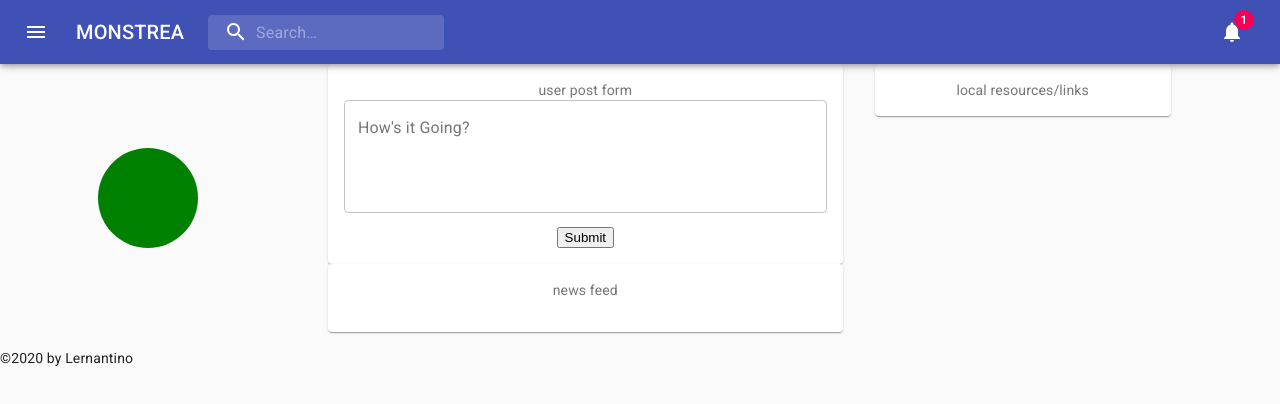
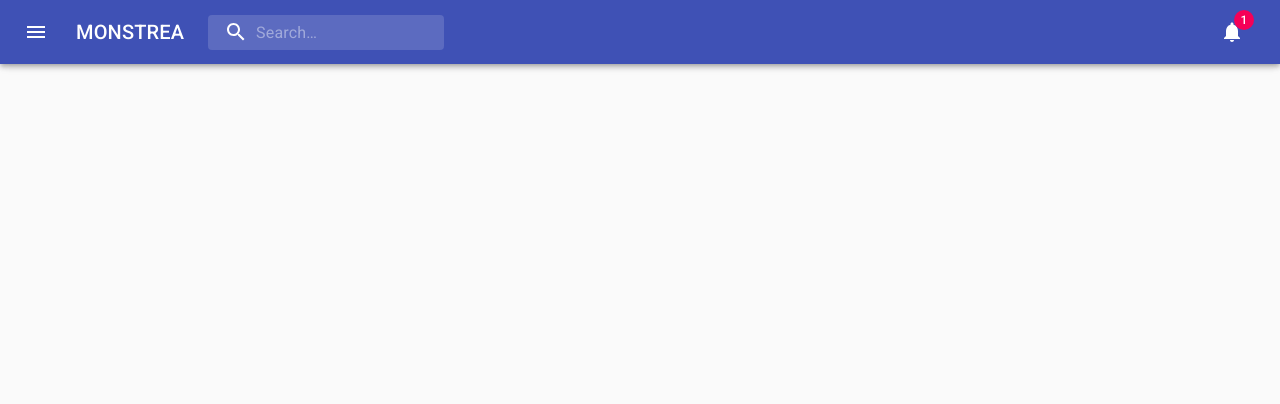
Before and after one commit to down-dive/monstera, a React (Create React App) app in the folder client/: page / in a window 1280 px wide. Shown: the top 404 px of the page. Built offline with nearby package versions, Linux system fonts and the light colour scheme.

Commit message:
Revert "Feature/single post"

```diff
--- a/client/package.json
+++ b/client/package.json
@@ -12,7 +12,6 @@
     "@testing-library/user-event": "^12.8.3",
     "apollo-boost": "^0.4.9",
     "graphql": "^15.5.1",
-    "graphql-tag": "^2.12.5",
     "react": "^17.0.2",
     "react-dom": "^17.0.2",
     "react-router-dom": "^5.2.0",
--- a/client/src/App.js
+++ b/client/src/App.js
@@ -6,7 +6,6 @@ import Profile from './pages/Profile';
 import Friends from './pages/Friends';
 import SignInSignUp from './pages/Sign-in-sign-up';
 import Homepage from './pages/Homepage';
-import SinglePost from './pages/single-post/SinglePost';
 import Footer from './components/Footer';
 import SearchBar from './components/Search-bar'
 
@@ -31,11 +30,10 @@ function App() {
           <div className="container">
             <SearchBar />
             <Switch>
-              <Route exact path="/" component={Homepage} />
+              <Route exact path="/home" component={Homepage} />
               <Route exact path="/profile/:username?" component={Profile} />
               <Route exact path="/friends" component={Friends} />
               <Route exact path="/signin" component={SignInSignUp} />
-              <Route exact path="/post/:id" component={SinglePost} />
             </Switch>
           </div>
           <Footer />
--- a/client/src/components/PostForm/index.js
+++ b/client/src/components/PostForm/index.js
@@ -11,7 +11,7 @@ import TextField from "@material-ui/core/TextField";
 
 
 const PostForm = () => {
-  const [postContent, setContent] = useState("");
+  const [postContent, setText] = useState("");
   const [characterCount, setCharacterCount] = useState(0);
 
   const [addPost, { error }] = useMutation(ADD_POST, {
@@ -40,7 +40,7 @@ const PostForm = () => {
   // update state based on form input changes
   const handleChange = event => {
     if (event.target.value.length <= 1000) {
-      setContent(event.target.value);
+      setText(event.target.value);
       setCharacterCount(event.target.value.length);
     }
   };
@@ -55,7 +55,7 @@ const PostForm = () => {
       });
 
       // clear form value
-      setContent("");
+      setText("");
       setCharacterCount(0);
     } catch (e) {
       console.error(e);
@@ -77,6 +77,7 @@ const PostForm = () => {
           multiline
           fullWidth
           rows={4}
+          defaultValue=""
           variant="outlined"
           onChange={handleChange}
         />
--- a/client/src/components/PostList/index.js
+++ b/client/src/components/PostList/index.js
@@ -1,34 +1,16 @@
-import React from "react";
-import { Link } from "react-router-dom";
-import Grid from "@material-ui/core/Grid";
-import Paper from "@material-ui/core/Paper";
-import { makeStyles } from "@material-ui/core/styles";
-
-const useStyles = makeStyles(theme => ({
-  root: {
-    flexGrow: 1,
-  },
-  paper: {
-    padding: theme.spacing(2),
-    textAlign: "center",
-    color: theme.palette.text.secondary,
-  },
-}));
+import React from 'react';
+import { Link } from 'react-router-dom';
 
 const PostList = ({ post, title }) => {
   // if (!post.length) {
   //   return <h3>No Posts Yet</h3>;
   // }
 
-  const classes = useStyles();
-
   return (
     <div>
       <h3>{title}</h3>
       {post &&
         post.map(post => (
-          <Grid>
-            <Paper className={classes.paper}>
           <div key={post._id} className="card mb-3">
             <p className="card-header">
               <Link
@@ -37,21 +19,19 @@ const PostList = ({ post, title }) => {
                 className="text-light"
               >
                 {post.username}
-                  </Link>{" "}
+              </Link>{' '}
               post on {post.createdAt}
             </p>
             <div className="card-body">
               <Link to={`/post/${post._id}`}>
                 <p>{post.postContent}</p>
                 <p className="mb-0">
-                      Replies: {post.replyCount} || Click to{" "}
-                      {post.replyCount ? "see" : "start"} the discussion!
+                  Replies: {post.replyCount} || Click to{' '}
+                  {post.replyCount ? 'see' : 'start'} the discussion!
                 </p>
               </Link>
             </div>
           </div>
-            </Paper>
-          </Grid>
         ))}
     </div>
   );
--- a/client/src/pages/single-post/SinglePost.js
+++ /dev/null
@@ -1,45 +0,0 @@
-import React from 'react';
-import { useParams } from 'react-router-dom';
-
-// import ReplyList from '../components/ReplyList';
-// import ReplyForm from '../components/ReplyForm';
-
-// import Auth from '../utils/auth';
-import { useQuery } from '@apollo/react-hooks';
-import { QUERY_POST } from "../../utils/queries";
-
-const SinglePost = props => {
-  const { id: postId } = useParams();
-
-  const { loading, data } = useQuery(QUERY_POST, {
-    variables: { id: postId }
-  });
-
-  const post = data?.post || {};
-
-  if (loading) {
-    return <div>Loading...</div>;
-  }
-
-  return (
-    <div>
-      <div className="card mb-3">
-        <p className="card-header">
-          <span style={{ fontWeight: 700 }} className="text-light">
-            {post.username}
-          </span>{' '}
-          post on {post.createdAt}
-        </p>
-        <div className="card-body">
-          <p>{post.postContent}</p>
-        </div>
-      </div>
-
-      {/* {post.reactionCount > 0 && <ReplyList replies={post.replies} />}
-
-      {Auth.loggedIn() && <ReplyForm postId={post._id} />} */}
-    </div>
-  );
-};
-
-export default SinglePost;
```
Lines whose indentation alone changed are shown as unchanged.
